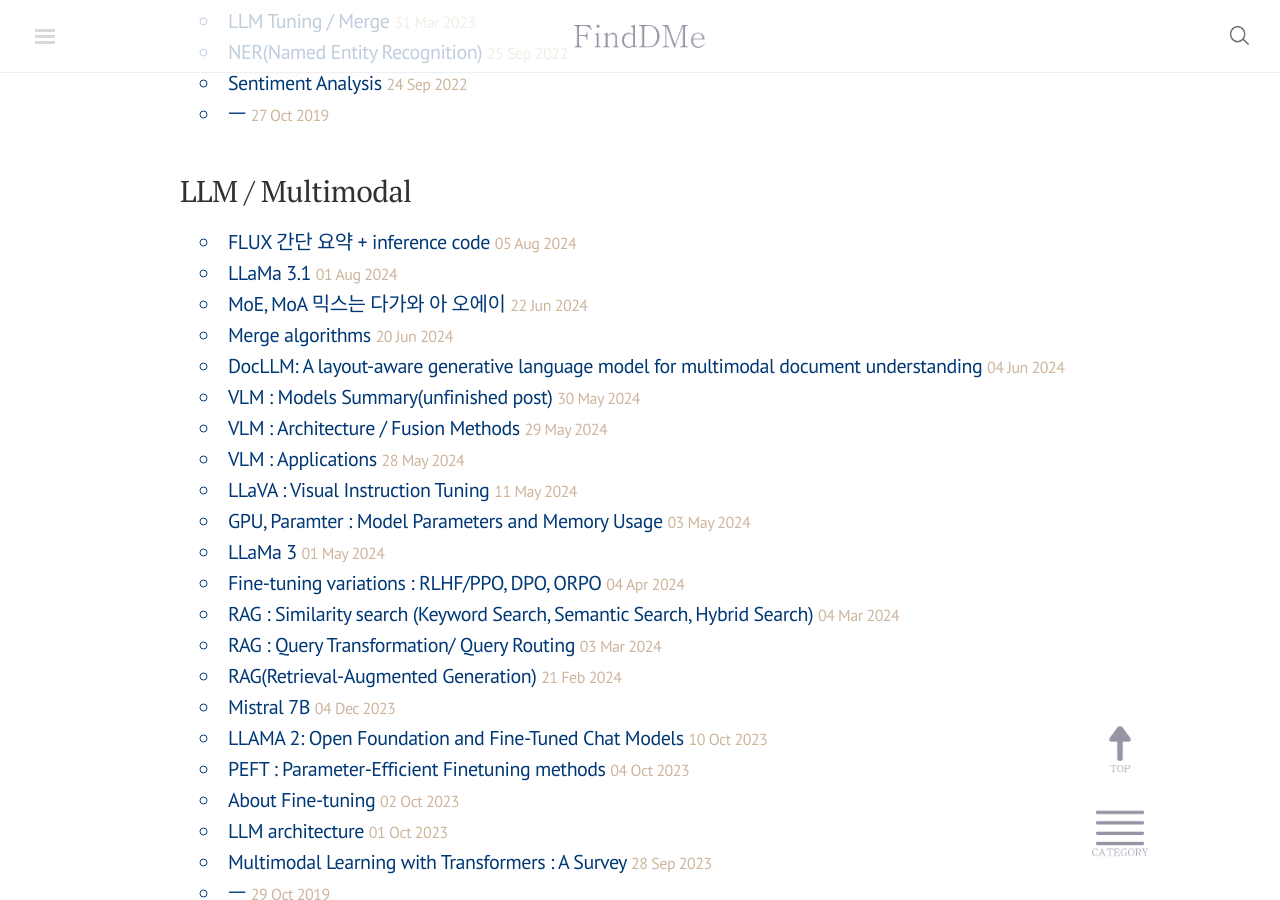
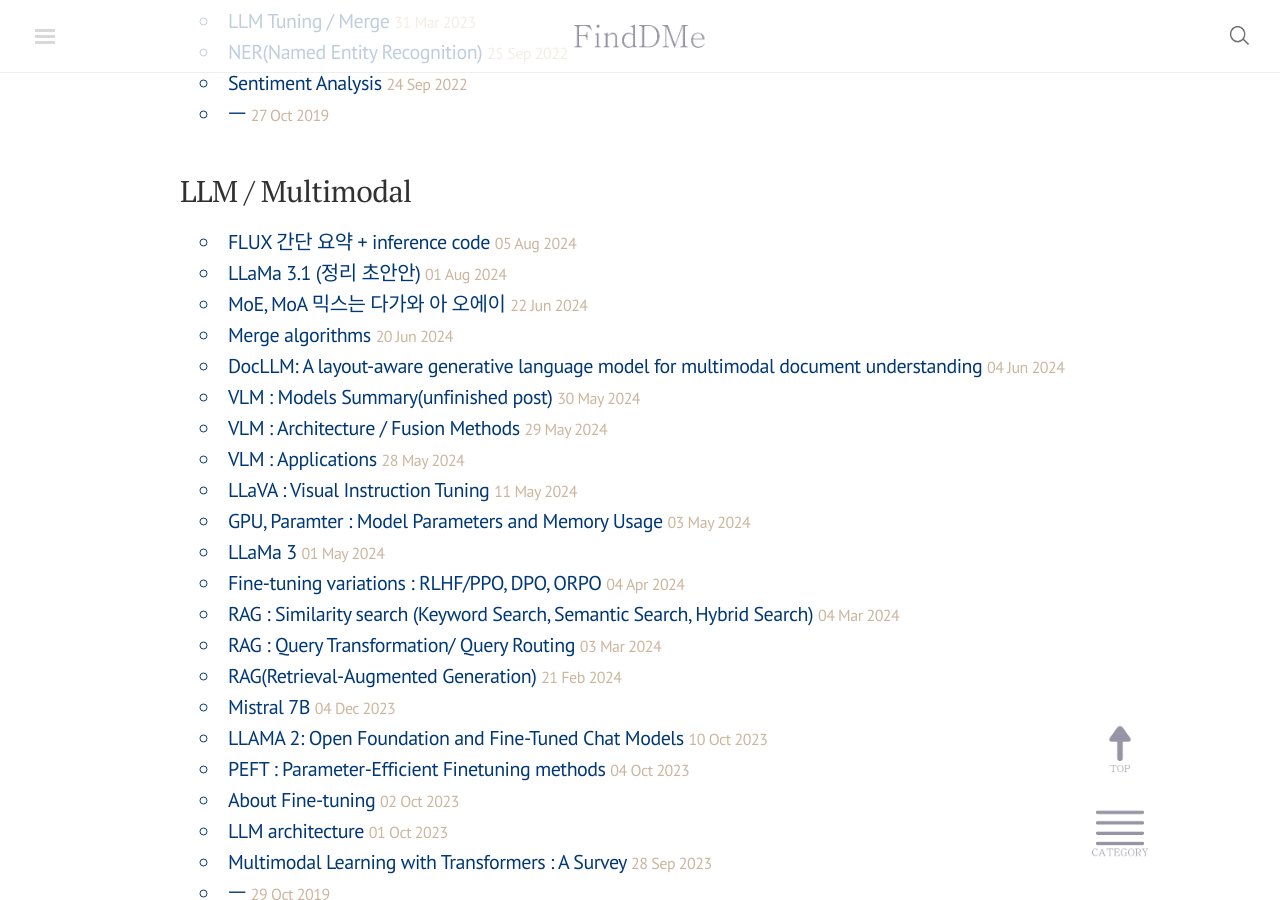
Before and after one commit to finddme/finddme.github.io, a Jekyll site: the page built from index.html, in a window 1280 px wide and 900 px high, scrolled down 761 px. Built offline with Jekyll 4.4.1, drawn with Linux system fonts in a browser that asks for light colours; nearby versions of some CDN libraries; comment, search, counter and statistics services are not loaded.

Commit message:
Update 2024-08-01-llama3_1.md

```diff
--- a/_posts/2024-08-01-llama3_1.md
+++ b/_posts/2024-08-01-llama3_1.md
@@ -1,5 +1,5 @@
 ---
-title: "LLaMa 3.1"
+title: "LLaMa 3.1 (정리 초안안)"
 category: LLM / Multimodal
 tag: Multimodal
 ---
@@ -216,7 +216,7 @@
 
 
 
-
+================================================================================================================================
 
 
 
```
